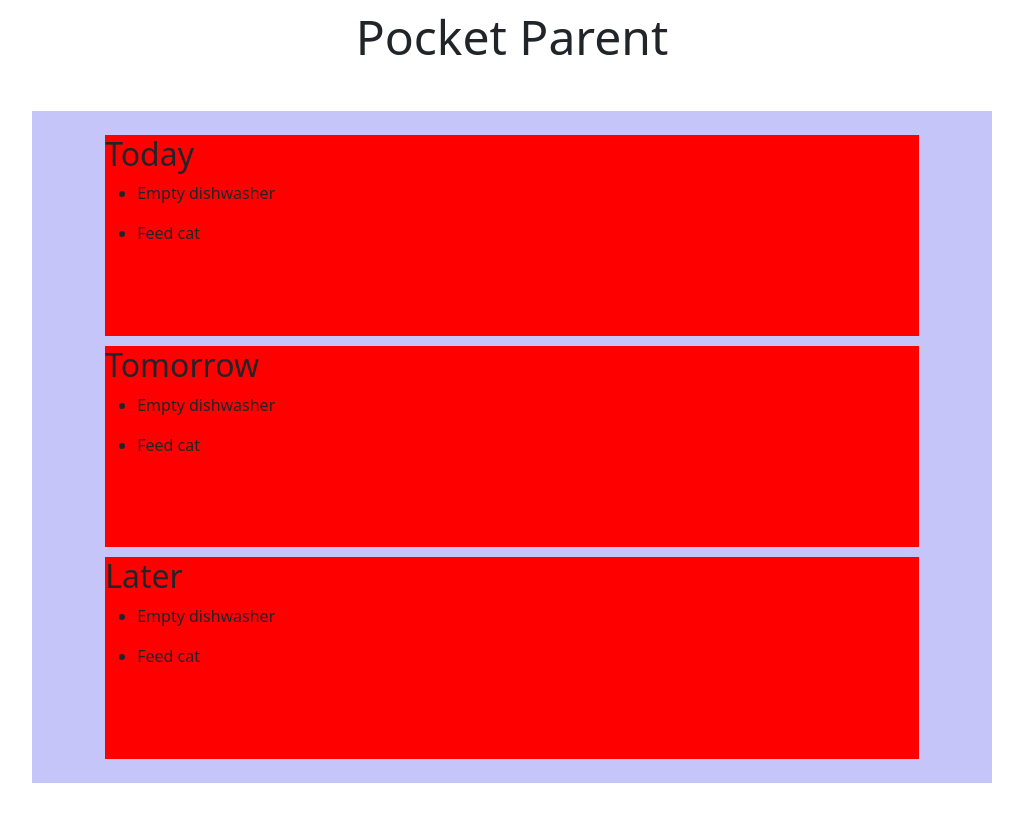
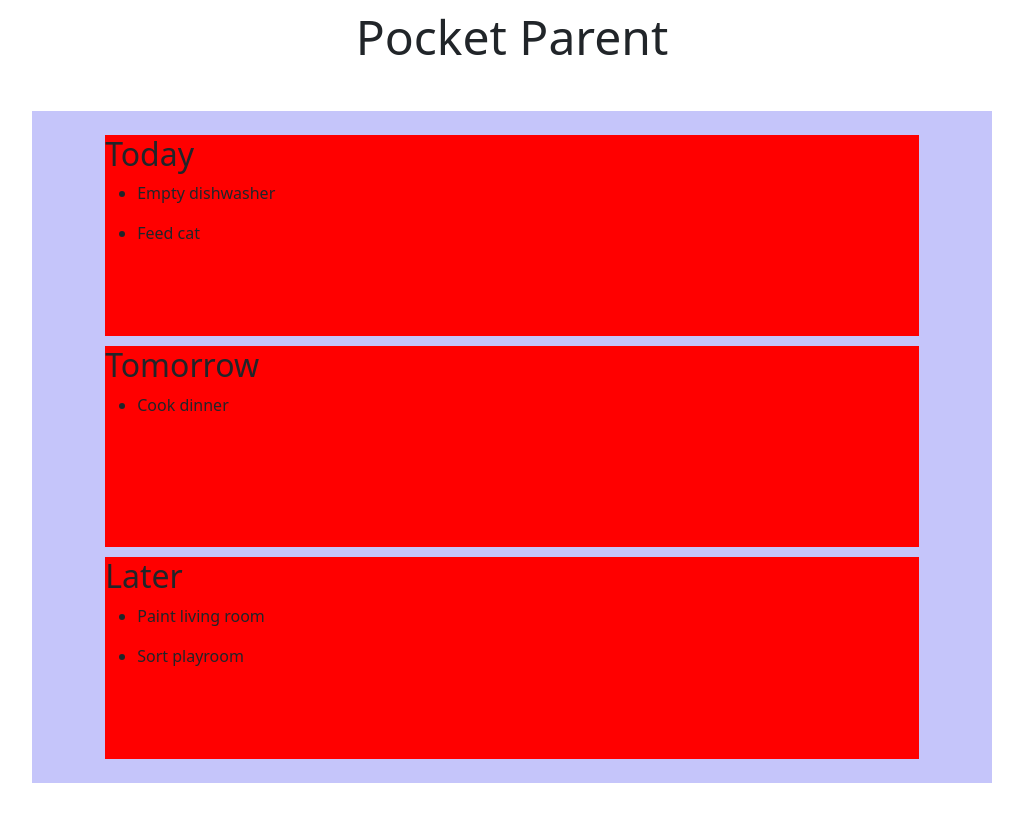
Before and after one commit to SheynaLew/pocket-parent, an Angular app: page / in a window 1280 px wide. Shown: the whole page, without its empty margins (128-1151 px from the left). Built offline with nearby package versions, Linux system fonts and the light colour scheme.

Commit message:
got lists displaying correctly

```diff
--- a/src/app/list-card/list-card.component.html
+++ b/src/app/list-card/list-card.component.html
@@ -1,12 +1,20 @@
 <div class="container">
-    <div class="list-card-container" *ngFor="let listCardTitle of listCardTitles">
-        <h2 class="list-card-title h2">{{ listCardTitle.title }}</h2>
+    <div class="list-card-container">
+        <h2 class="list-card-title h2">Today</h2>
         <ul class="list" *ngFor="let todaysListItem of todaysList">
-            <!-- need an if
-                if the title is today, display each item in todays list
-                if the title is tomorrow, display each title in tomrrows list
-                if the title is later, display each title in later list -->
             <li class="list-item">{{ todaysListItem.item }}</li>
         </ul>
     </div>
+    <div class="list-card-container">
+        <h2 class="list-card-title h2">Tomorrow</h2>
+        <ul class="list" *ngFor="let tomorrowsListItem of tomorrowsList">
+            <li class="list-item">{{ tomorrowsListItem.item }}</li>
+        </ul>
+    </div>
+    <div class="list-card-container">
+        <h2 class="list-card-title h2">Later</h2>
+        <ul class="list" *ngFor="let laterListItem of laterList">
+            <li class="list-item">{{ laterListItem.item }}</li>
+        </ul>
+    </div>
 </div>
--- a/src/app/list-card/list-card.component.ts
+++ b/src/app/list-card/list-card.component.ts
@@ -8,6 +8,7 @@ import { ListCardService } from '../services/list-card.service';
   styleUrls: ['./list-card.component.css']
 })
 export class ListCardComponent implements OnInit {
+
 
   constructor(
     private listCardService: ListCardService
```
